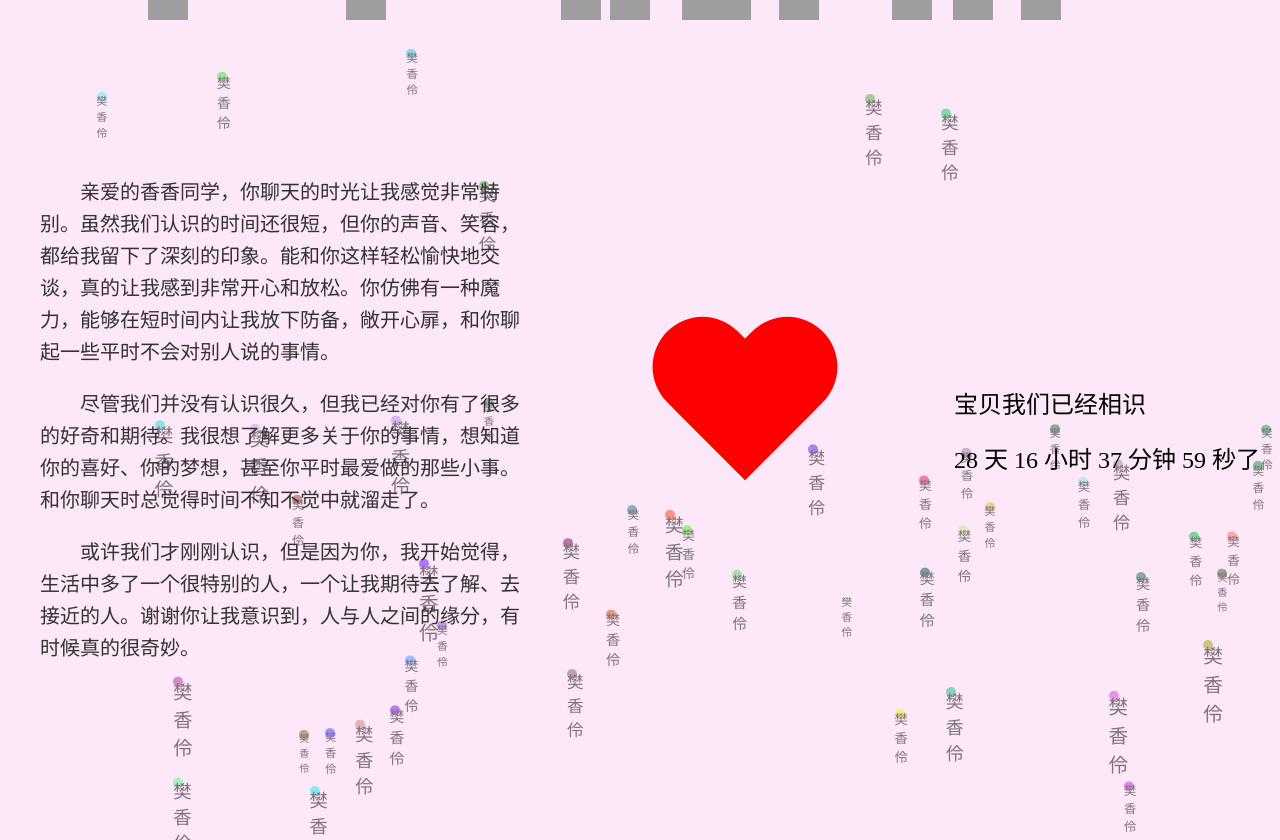
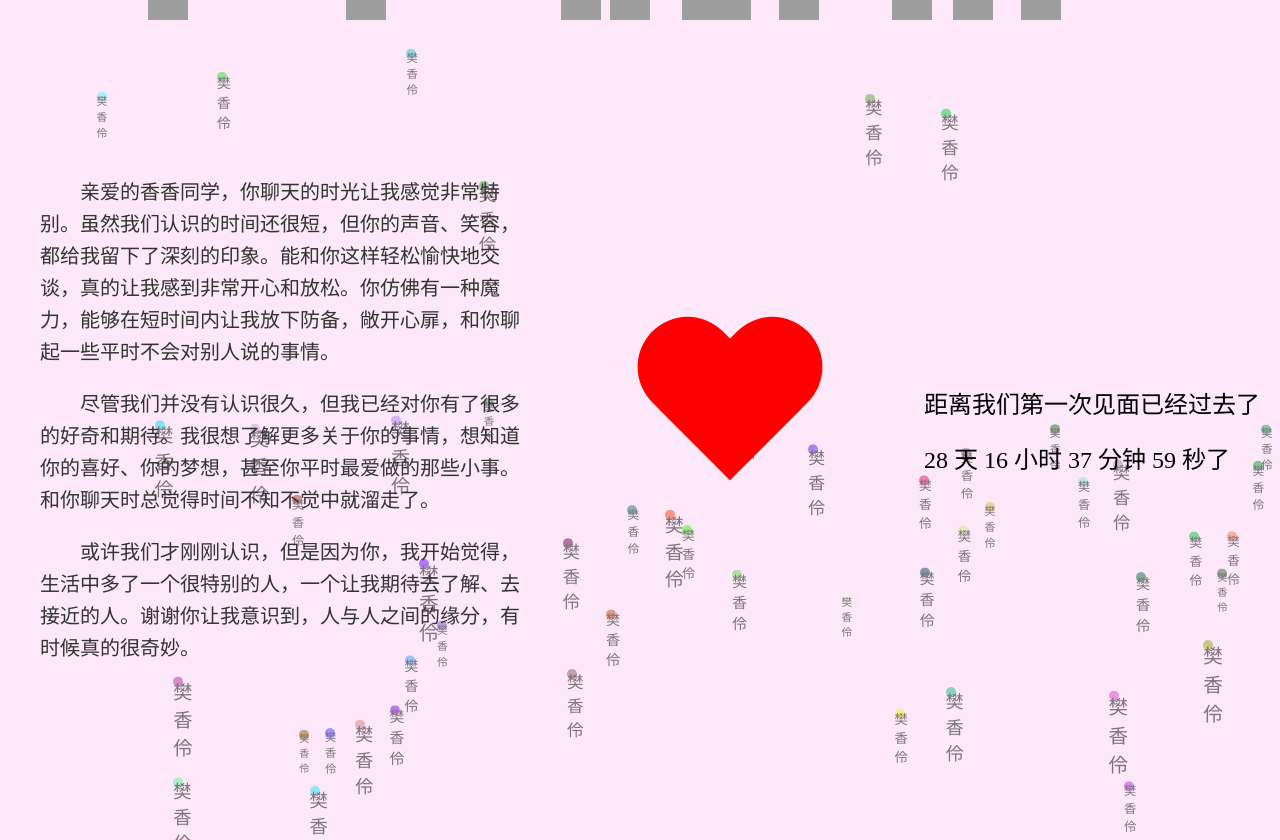
Before and after one commit to CAthEAD12/site, a plain HTML site: page index.html in a window 1280 px wide. Drawn offline with Linux system fonts and the light colour scheme; grey boxes are pictures that could not be loaded.

Commit message:
Update index.html

```diff
--- a/index.html
+++ b/index.html
@@ -149,7 +149,7 @@
     <!-- 右侧的心形和倒计时 -->
     <div class="heart"></div>
     <div id="timeElapsed">
-        <div id="timeElapsedText">宝贝我们已经相识</div>
+        <div id="timeElapsedText">距离我们第一次见面已经过去了</div>
         <div id="timeElapsedValue"></div>
     </div>
 
```
